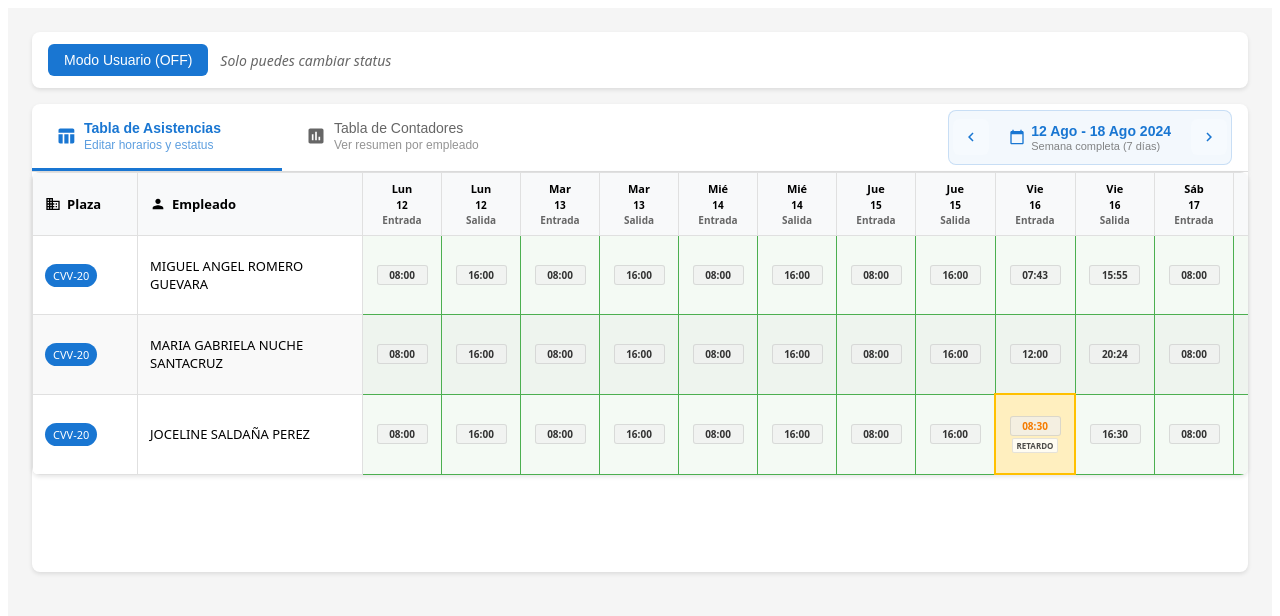
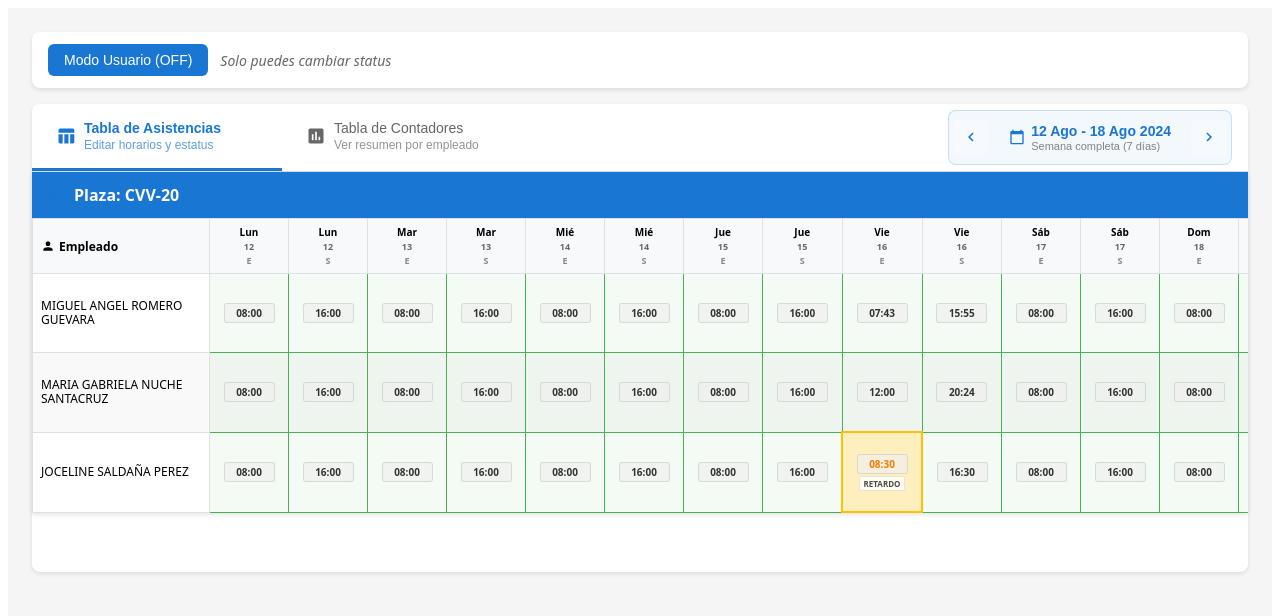
Before and after one commit to alejandro-rmz-gt/proposal-table-vfc-axv, a React (Vite) app: page / in a window 1280 px wide. Shown: the top 616 px of the page. Built offline with nearby package versions, Linux system fonts and the light colour scheme.

Commit message:
refactor(table): remove "plaza" column

```diff
--- a/src/components/ui/AttendanceTable.jsx
+++ b/src/components/ui/AttendanceTable.jsx
@@ -13,6 +13,8 @@ export const AttendanceTable = ({
   getCellStatus,
   esGerente = false,
 }) => {
+  // Obtener la plaza (asumiendo que todos los empleados son de la misma plaza)
+  const plaza = empleados.length > 0 ? empleados[0].plaza : "Sin Plaza";
   const [contextMenu, setContextMenu] = useState({
     visible: false,
     x: 0,
@@ -22,6 +24,8 @@ export const AttendanceTable = ({
     type: null,
     currentStatus: null,
   });
+
+  // Ya no necesitamos agrupar por plaza
 
   const parseHorario = (horarioString) => {
     if (horarioString.includes("/")) {
@@ -72,19 +76,19 @@ export const AttendanceTable = ({
 
   return (
     <div style={styleWrapper}>
+      {/* Header de Plaza */}
+      <div style={stylePlazaHeader}>
+        <Business sx={{ fontSize: 18, marginRight: "8px", color: "#1976d2" }} />
+        <span style={stylePlazaTitle}>Plaza: {plaza}</span>
+      </div>
+
       <div style={styleScrollContainer}>
         <table style={styleTable}>
           <thead style={styleThead}>
             <tr>
-              <th style={styleThPlaza}>
-                <div style={styleThLabel}>
-                  <Business sx={{ fontSize: 16 }} />
-                  Plaza
-                </div>
-              </th>
               <th style={styleThEmpleado}>
                 <div style={styleThLabel}>
-                  <Person sx={{ fontSize: 16 }} />
+                  <Person sx={{ fontSize: 14 }} />
                   Empleado
                 </div>
               </th>
@@ -93,12 +97,12 @@ export const AttendanceTable = ({
                   <th style={styleThDia}>
                     <div style={styleDiaTitulo}>{dia.dia}</div>
                     <div style={styleDiaFecha}>{dia.fecha}</div>
-                    <div style={styleDiaTipo}>Entrada</div>
+                    <div style={styleDiaTipo}>E</div>
                   </th>
                   <th style={styleThDia}>
                     <div style={styleDiaTitulo}>{dia.dia}</div>
                     <div style={styleDiaFecha}>{dia.fecha}</div>
-                    <div style={styleDiaTipo}>Salida</div>
+                    <div style={styleDiaTipo}>S</div>
                   </th>
                 </React.Fragment>
               ))}
@@ -112,10 +116,7 @@ export const AttendanceTable = ({
 
               return (
                 <tr key={empleado.id} style={rowStyle}>
-                  <td style={styleTd}>
-                    <span style={stylePlazaBadge}>{empleado.plaza}</span>
-                  </td>
-                  <td style={styleTd}>
+                  <td style={styleTdEmpleado}>
                     <div style={styleNombre}>{empleado.nombre}</div>
                   </td>
                   {horarios[empleado.id].map((horarioString, diaIndex) => {
@@ -183,7 +184,6 @@ export const AttendanceTable = ({
 
 const styleWrapper = {
   backgroundColor: "white",
-  borderRadius: "8px",
   boxShadow: "0 2px 4px rgba(0,0,0,0.1)",
   overflow: "hidden",
 };
@@ -196,7 +196,7 @@ const styleScrollContainer = {
 const styleTable = {
   width: "100%",
   borderCollapse: "collapse",
-  fontSize: "13px",
+  fontSize: "12px",
 };
 
 const styleThead = {
@@ -206,70 +206,72 @@ const styleThead = {
   zIndex: 1,
 };
 
-const styleThPlaza = {
-  minWidth: "80px",
-  padding: "16px 12px",
+const styleThEmpleado = {
+  minWidth: "160px",
+  padding: "10px 8px",
   border: "1px solid #e0e0e0",
   fontWeight: "bold",
   textAlign: "left",
   backgroundColor: "#f8f9fa",
-};
-
-const styleThEmpleado = {
-  minWidth: "200px",
-  padding: "16px 12px",
-  border: "1px solid #e0e0e0",
-  fontWeight: "bold",
-  textAlign: "left",
-  backgroundColor: "#f8f9fa",
+  fontSize: "12px",
 };
 
 const styleThDia = {
-  minWidth: "70px",
-  padding: "8px 4px",
+  minWidth: "50px",
+  padding: "6px 3px",
   border: "1px solid #e0e0e0",
   fontWeight: "bold",
   textAlign: "center",
-  fontSize: "11px",
+  fontSize: "10px",
   backgroundColor: "#f8f9fa",
 };
 
 const styleThLabel = {
   display: "flex",
   alignItems: "center",
-  gap: "6px",
+  gap: "4px",
 };
 
 const styleDiaTitulo = {
   fontWeight: "bold",
+  fontSize: "10px",
 };
 
 const styleDiaFecha = {
-  fontSize: "10px",
-  marginTop: "2px",
+  fontSize: "9px",
+  marginTop: "1px",
+  color: "#666",
 };
 
 const styleDiaTipo = {
-  fontSize: "10px",
-  color: "#666",
+  fontSize: "9px",
+  color: "#888",
   marginTop: "1px",
+  fontWeight: "600",
 };
 
-const styleTd = {
-  padding: "12px",
+const styleTdEmpleado = {
+  padding: "8px",
   border: "1px solid #e0e0e0",
-};
-
-const stylePlazaBadge = {
-  backgroundColor: "#1976d2",
-  color: "white",
-  padding: "4px 8px",
-  borderRadius: "12px",
-  fontSize: "11px",
-  fontWeight: "500",
+  verticalAlign: "middle",
 };
 
 const styleNombre = {
   fontWeight: "500",
-  fontSize: "13px",
+  fontSize: "12px",
+  lineHeight: "1.2",
 };
+
+// Estilos para el header de plaza
+const stylePlazaHeader = {
+  backgroundColor: "#1976d2",
+  color: "white",
+  padding: "12px 16px",
+  display: "flex",
+  alignItems: "center",
+};
+
+const stylePlazaTitle = {
+  fontSize: "16px",
+  fontWeight: "600",
+};
```
